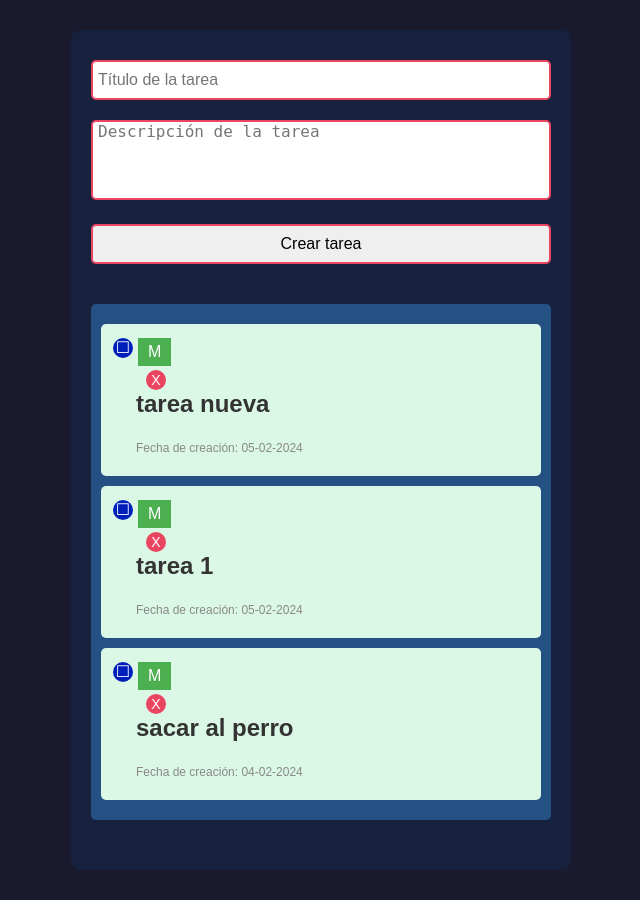
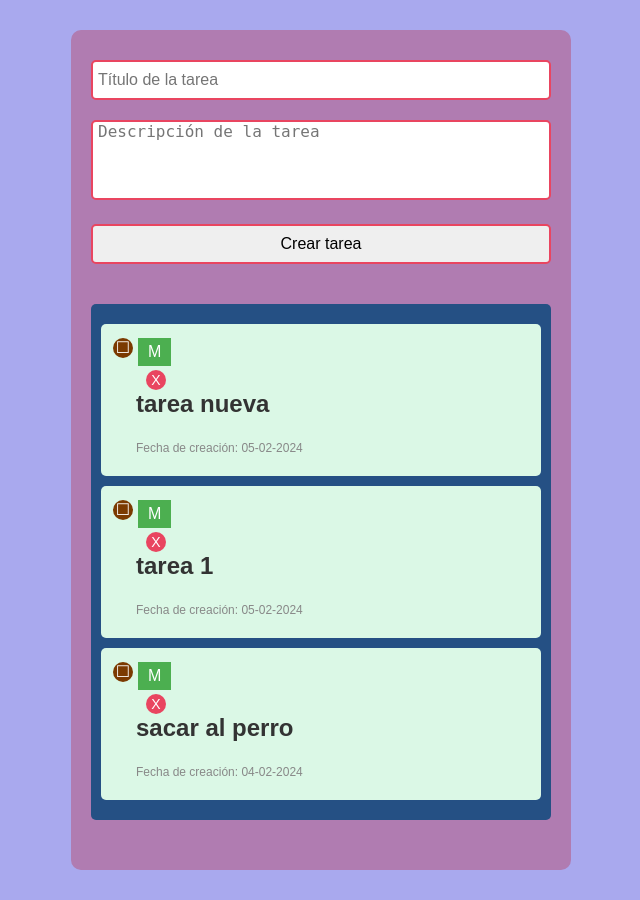
Before and after one commit to dialomt/ToDo-List, a PHP site: page / in a window 1280 px wide. Shown: the whole page, without its empty margins (319-959 px from the left). Run offline with PHP 8.4, Linux system fonts and the light colour scheme; data comes from the database, SQL or seed files in the repository.

Commit message:
change color

```diff
--- a/css/style.css
+++ b/css/style.css
@@ -1,5 +1,5 @@
 body {
-  background: #1a1a2e;
+  background: #a9a9ee;
   font-family: Arial, sans-serif;
 }
 
@@ -10,7 +10,7 @@ body {
 }
 
 .main-section {
-  background: #16213e;
+  background: #b07cb1;
   max-width: 500px;
   width: 90%;
   height: auto;
@@ -203,7 +203,7 @@ body {
 }
 
 .complete-to-do {
-  background-color: #001fba;
+  background-color: #7b3a01;
   border: none;
   color: white;
   padding: 5px 10px;
```
